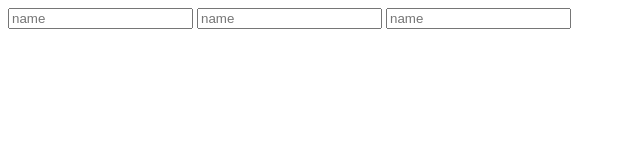
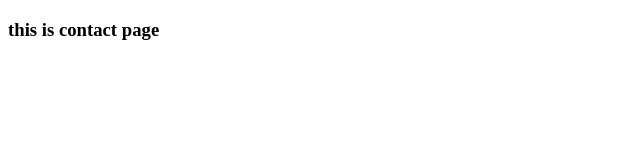
Before and after one commit to mahpara504/branches, a plain HTML site: page index.html in a window 1280 px wide. Shown: the whole page, without its empty margins (0-640 px from the left). Drawn offline with Linux system fonts and the light colour scheme.

Commit message:
contact-page

```diff
--- a/index.html
+++ b/index.html
@@ -8,17 +8,11 @@
 </head>
 
 <body>
+<h3>this is contact page</h3>
 
 
 
 
-    <form action="">
-
-<input type="text" name="" id="" placeholder="name">
-<input type="text" name="" id="" placeholder="name">
-<input type="text" name="" id="" placeholder="name">
-
-    </form>
 
 </body>
 
```
